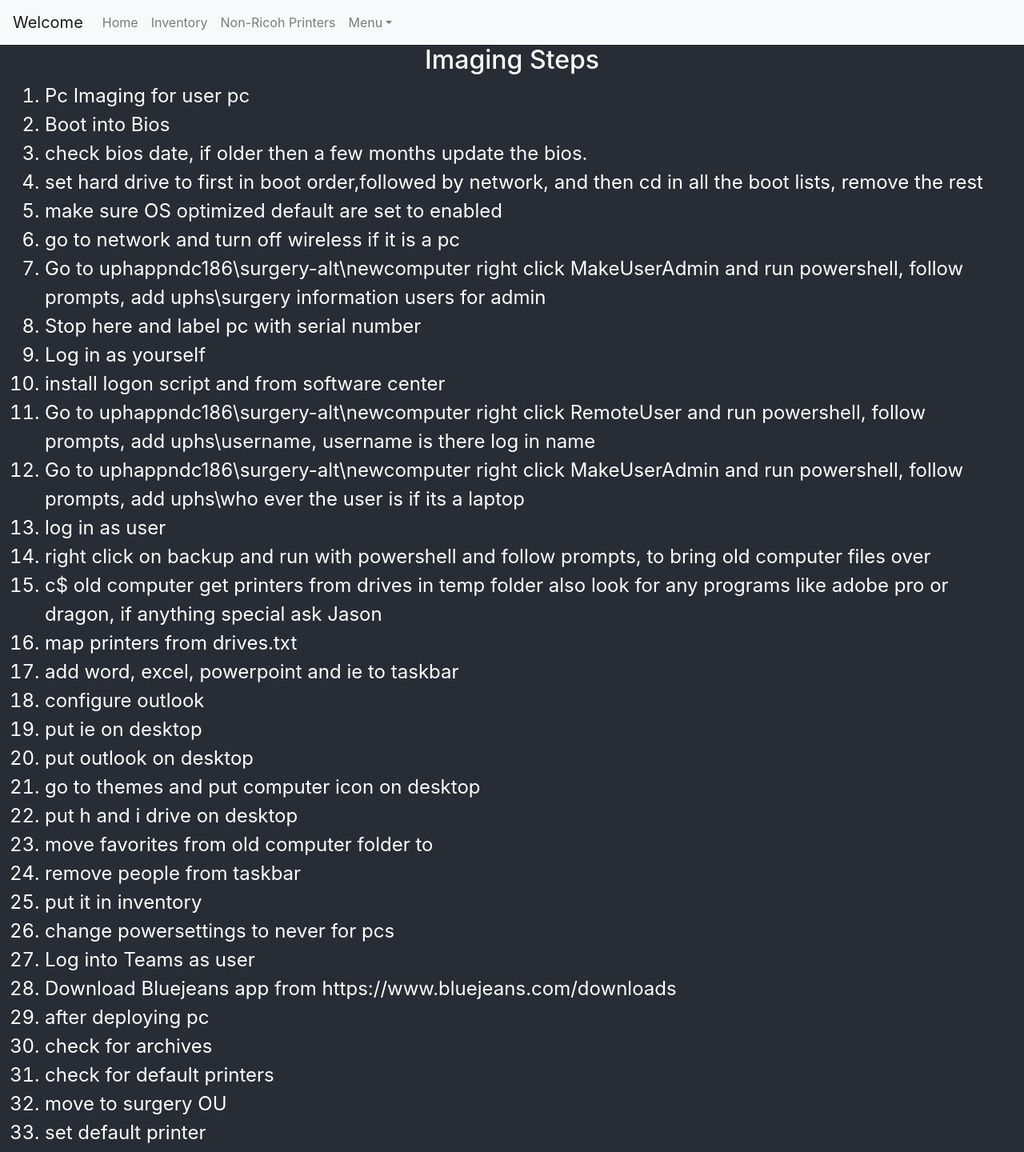
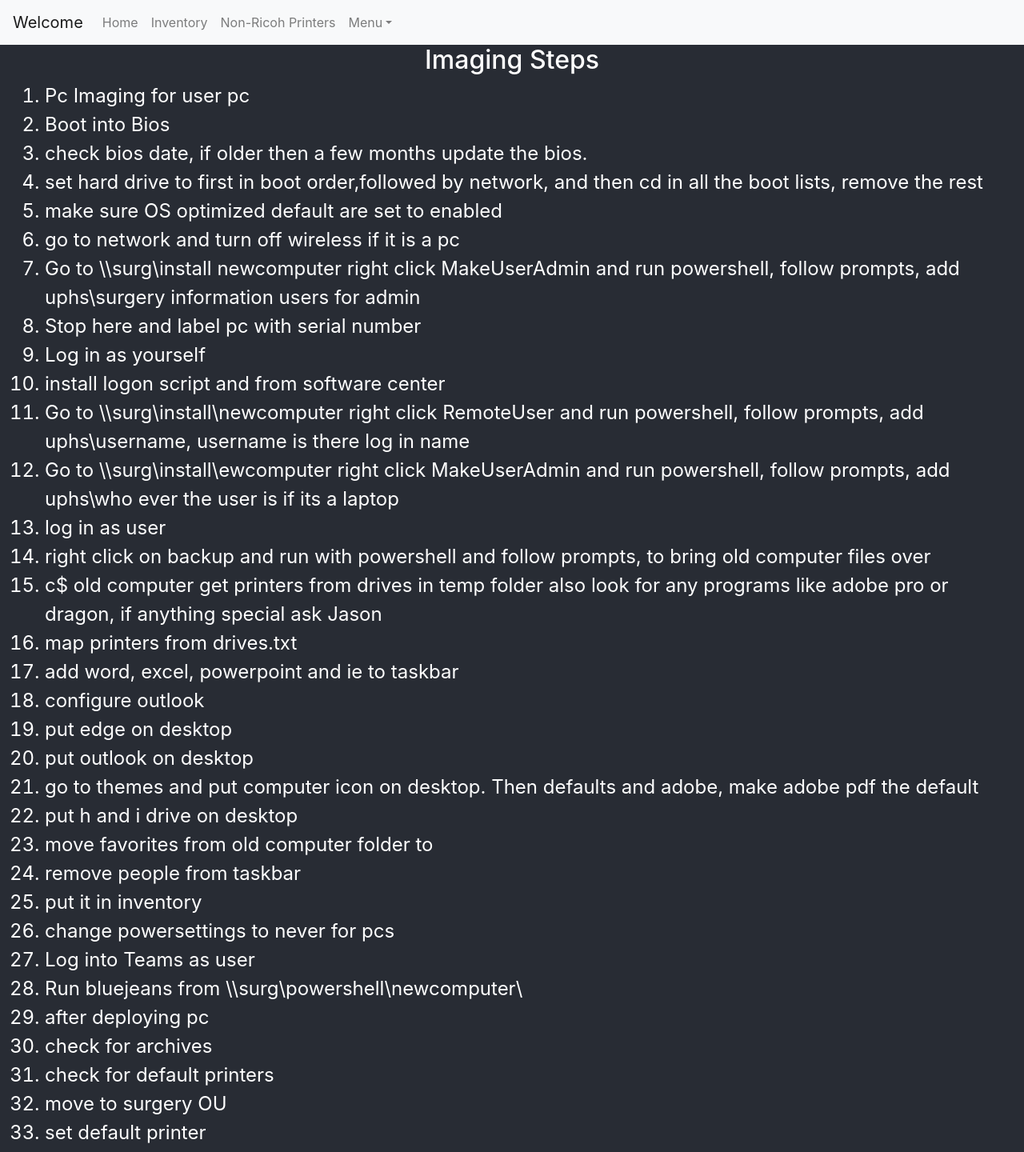
Before and after one commit to TimMitzen/surgery, a React (Create React App) app: page /imaging in a window 1280 px wide. Shown: the top 1440 px of the page at 80% size. Built offline with nearby package versions, Linux system fonts and the light colour scheme.

Commit message:
Update Imaging.js

```diff
--- a/src/components/Imaging.js
+++ b/src/components/Imaging.js
@@ -27,7 +27,7 @@ const Imaging = () => {
         </li>
 
         <li className="list">
-          Go to uphappndc186\surgery-alt\newcomputer right click MakeUserAdmin
+          Go to \\surg\install newcomputer right click MakeUserAdmin
           and run powershell, follow prompts, add uphs\surgery information users
           for admin
         </li>
@@ -39,13 +39,13 @@ const Imaging = () => {
         <li className="list">install logon script and from software center</li>
 
         <li className="list">
-          Go to uphappndc186\surgery-alt\newcomputer right click RemoteUser and
+          Go to \\surg\install\newcomputer right click RemoteUser and
           run powershell, follow prompts, add uphs\username, username is there
           log in name
         </li>
 
         <li className="list">
-          Go to uphappndc186\surgery-alt\newcomputer right click MakeUserAdmin
+          Go to \\surg\install\ewcomputer right click MakeUserAdmin
           and run powershell, follow prompts, add uphs\who ever the user is if
           its a laptop
         </li>
@@ -72,11 +72,11 @@ const Imaging = () => {
 
         <li className="list">configure outlook</li>
 
-        <li className="list">put ie on desktop</li>
+        <li className="list">put edge on desktop</li>
 
         <li className="list">put outlook on desktop</li>
 
-        <li className="list">go to themes and put computer icon on desktop</li>
+        <li className="list">go to themes and put computer icon on desktop. Then defaults and adobe, make adobe pdf the default</li>
 
         <li className="list">put h and i drive on desktop</li>
 
@@ -91,7 +91,7 @@ const Imaging = () => {
         <li className="list">Log into Teams as user</li>
 
         <li className="list">
-          Download Bluejeans app from https://www.bluejeans.com/downloads
+          Run bluejeans from \\surg\powershell\newcomputer\
         </li>
 
         <li className="list">after deploying pc</li>
```
